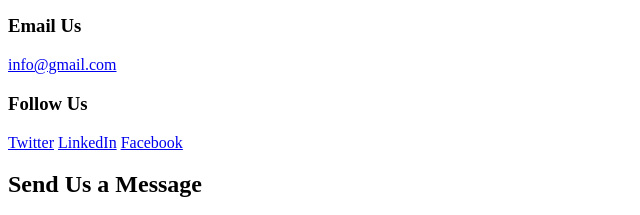
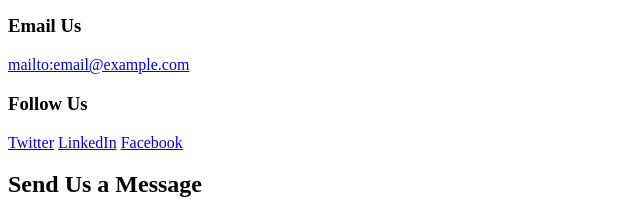
Before and after one commit to MennaMedhat221/TechCon_HTML, a plain HTML site: page techcon_website/contact.html in a window 1280 px wide. Shown: the part 186-401 px from the top of the page, 0-640 px from the left. Drawn offline with Linux system fonts and the light colour scheme.

Commit message:
fix email2

```diff
--- a/techcon_website/contact.html
+++ b/techcon_website/contact.html
@@ -23,7 +23,7 @@
                 <p>Have questions about TechCon 2024? We're here to help!</p>
 
                 <h3>Email Us</h3>
-                <p><a href="mailto:info@gmail.com">info@gmail.com</a></p>
+                <p><a href="mailto:email@example.com">mailto:email@example.com</a></p>
 
                 <h3>Follow Us</h3>
                 <div class="social-links">
```
